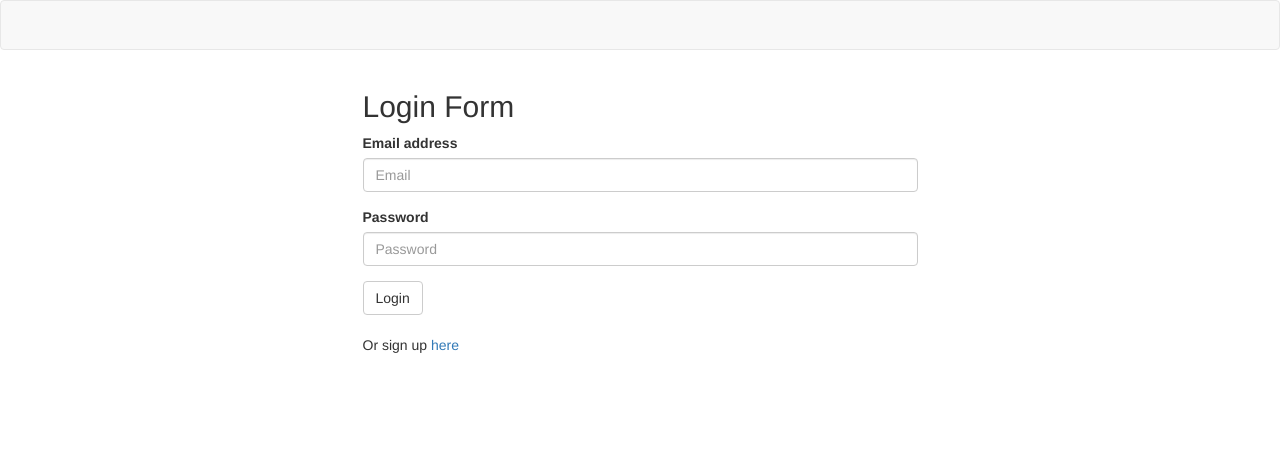
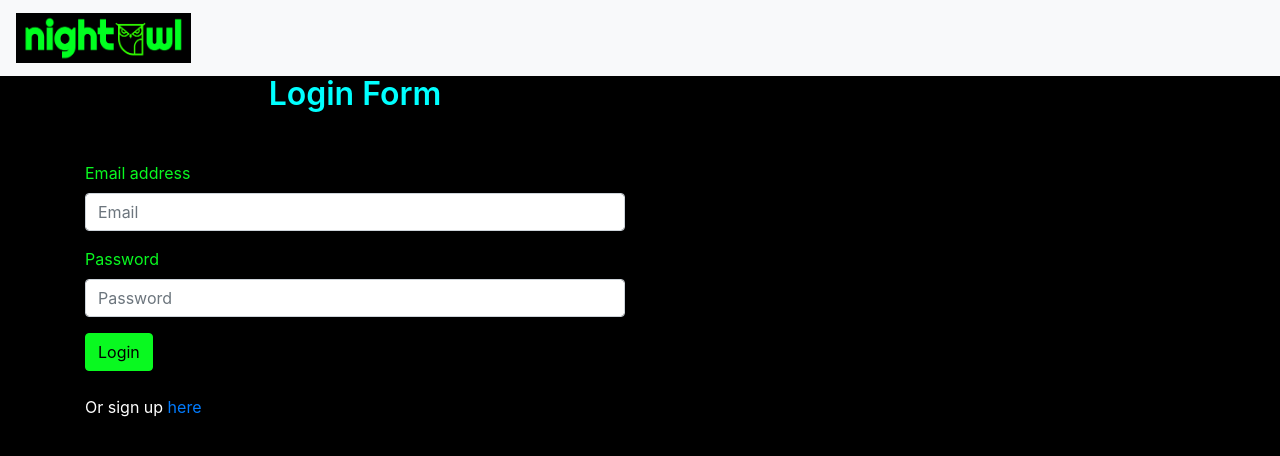
Before and after one commit to vincy-code/Night-Owl, a website: page public/login.html in a window 1280 px wide. Drawn offline with nearby package versions, Linux system fonts and the light colour scheme.

Commit message:
updated login page

```diff
--- a/public/login.html
+++ b/public/login.html
@@ -2,19 +2,19 @@
 <html lang="en">
 
 <head>
-  <title>Passport Authentication</title>
+  <title>Login to Night Owl</title>
   <meta charset="UTF-8">
   <meta name="viewport" content="width=device-width, initial-scale=1">
   <link rel="stylesheet" href="https://maxcdn.bootstrapcdn.com/bootswatch/3.3.7/lumen/bootstrap.min.css">
-  <link href="stylesheets/style.css" rel="stylesheet">
+  <link href="../public/stylesheets/login.css" rel="stylesheet">
 </head>
 
 <body>
-  <nav class="navbar navbar-default">
-    <div class="container-fluid">
-      <div class="navbar-header">
-      </div>
-    </div>
+  <nav class="navbar navbar-light bg-light justify-content-between">
+    <a class="navbar-brand" href="#">
+      <img src="../public/assets/night_owl1.png" width="175" height="50" alt="">
+    </a>
+
   </nav>
   <div class="container">
     <div class="row">
--- a/public/stylesheets/login.css
+++ b/public/stylesheets/login.css
@@ -2,3 +2,28 @@ form.signup,
 form.login {
   margin-top: 50px;
 }
+
+body {
+  background-color: black;
+  color: white;
+
+}
+
+h1, h2, h3, h4, h5, h6, .h1, .h2, .h3, .h4, .h5, .h6 , .a {
+  font-family: inherit;
+  font-weight: 600;
+  line-height: 1.1;
+  color: #00FFFF;
+  text-align: center;
+}
+
+label {
+  color : #09f920;
+}
+
+.btn-default {
+  background-color: #09f920;
+  border-color: #09f920;
+  color: black;
+
+}
--- a/public/stylesheets/members.css
+++ b/public/stylesheets/members.css
@@ -1,6 +1,6 @@
 body {
   background-color: black;
-  color: #09f920;
+  color: white;
 }
 
 .navbar {
@@ -16,13 +16,13 @@ h1, h2, h3, h4, h5, h6, .h1, .h2, .h3, .h4, .h5, .h6 {
   font-weight: 600;
   line-height: 1.1;
   color: #00FFFF;
+  font-size: 18px;
+
 
 }
 
-.card-body {
+.btn-primary {
+  background-color: #09f920;
   border-color: #09f920;
+  color: black;
 }
-
-.gif {
-  text-align: center;
-}
```
Also changed, not shown: public/members.html (+16 -16 lines).
